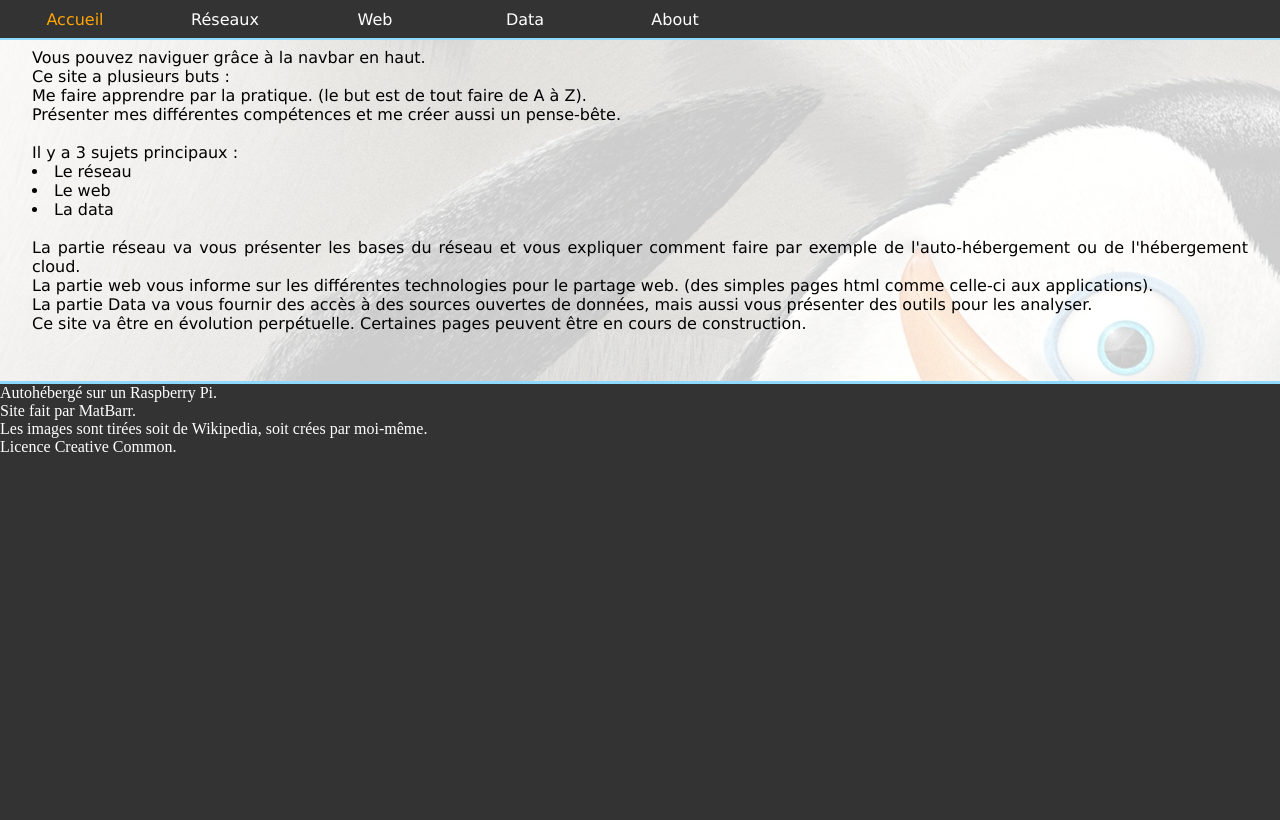
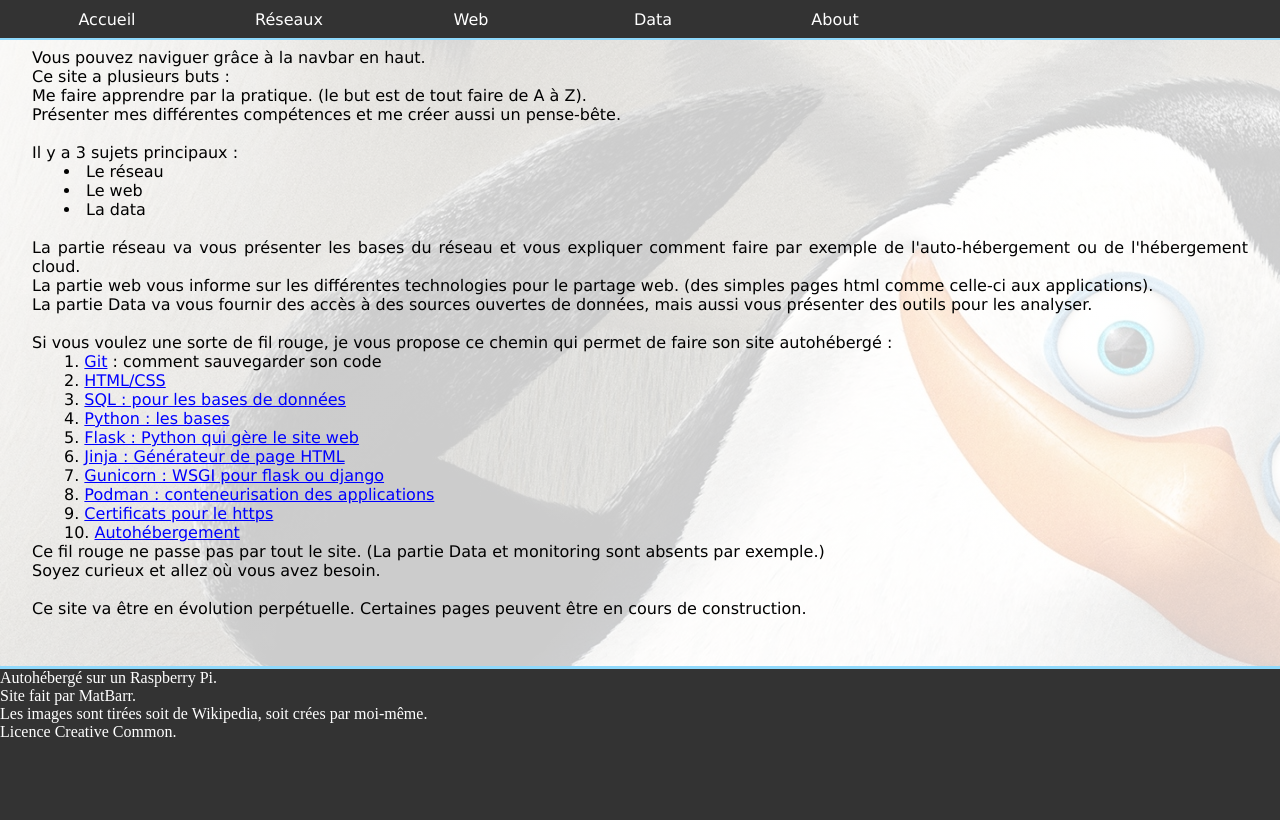
Before and after one commit to barrmath/piweb, a Flask app: page / in a window 1280 px wide. Shown: the top 820 px of the page. Before the commit the page ends 452 px from the top, so only its background shows below. Run offline with Flask 3, Linux system fonts and the light colour scheme; style sheets or scripts are compiled from the project's sources.

Commit message:
MAJ truc à faire + mis une marge sur les listes + ajout coordonnée sur about + commencez un fil rouge sur index.html

```diff
--- a/truc_a_faire.txt
+++ b/truc_a_faire.txt
@@ -1,9 +1,8 @@
 # contenue
-_ faire un dossier sur Git (la base en fait ) en cours
 _ colonne ressource sur le cotès
+_ kubernetes et Nginx
 # amelioration
 _ fil d arianne suivant precedent
 _ voir minikube dashboard
 _ mettre transparence sur certificat  et auto hebergement
-_ mettre coordonné dans about
 _ colorisation dans flask une image est rester la viré
--- a/web_app/static/scss/section/style_section.scss
+++ b/web_app/static/scss/section/style_section.scss
@@ -8,6 +8,10 @@ section{
     margin-top: 3rem;
     margin-left: 2rem;
     margin-right: 2rem;
+}
+
+li{
+    margin-left:2Rem;
 }
 
 .code{
--- a/web_app/templates/about.html
+++ b/web_app/templates/about.html
@@ -15,5 +15,8 @@
 <p>Pour information : Ce site est auto-hébergé sur un petit rasberry pi.</p>
 <br>
 <p>Vous trouverez de plus amples informations dans les pages réseaux si cela vous intéresse.</p>
+<p>Vous pouvez me contacter par mail :
+    <a href="mailto:mathieu.barrios@outlook.com?Subject=contact site internet barrmath.ovh&amp;body=Bonjour, je voudrais avoir plus d'informations au sujet de">
+        mathieu.barrios@outlook.com</a></p>
 
 {% endblock %}
--- a/web_app/templates/index.html
+++ b/web_app/templates/index.html
@@ -16,11 +16,25 @@
 </ul>
 <br>
 <p>La partie réseau va vous présenter les bases du réseau et vous expliquer comment faire par exemple de l'auto-hébergement ou de l'hébergement cloud.</p>
-<p></p>
 <p>La partie web vous informe sur les différentes technologies pour le partage web. (des simples pages html comme celle-ci aux applications).</p>
-<p></p>
 <p>La partie Data va vous fournir des accès à des sources ouvertes de données, mais aussi vous présenter des outils pour les analyser.</p>
-<p></p>
+<br>
+<p>Si vous voulez une sorte de fil rouge, je vous propose ce chemin qui permet de faire son site autohébergé : </p>
+<ol>
+    <li><a href={{ url_for('Git') }}>Git</a> : comment sauvegarder son code</li>
+    <li><a href={{ url_for('HTML') }} >HTML/CSS</a></li>
+    <li><a href={{ url_for('SQL') }} >SQL : pour les bases de données</a></li>
+    <li><a href={{ url_for('Python') }} >Python : les bases</a></li>
+    <li><a href={{ url_for('Flask') }} >Flask : Python qui gère le site web</a></li>
+    <li><a href={{ url_for('Jinja') }} >Jinja : Générateur de page HTML</a></li>
+    <li><a href={{ url_for('Gunicorn') }} >Gunicorn : WSGI pour flask ou django</a></li>
+    <li><a href={{ url_for('Podman') }} >Podman : conteneurisation des applications</a></li>
+    <li><a href={{ url_for('Certificat') }} >Certificats pour le https</a></li>
+    <li><a href={{ url_for('Autohébergement') }} >Autohébergement</a></li>
+</ol>
+<p>Ce fil rouge ne passe pas par tout le site. (La partie Data et monitoring sont absents par exemple.)</p>
+<p>Soyez curieux et allez où vous avez besoin.</p>
+<br>
 <p>Ce site va être en évolution perpétuelle. Certaines pages peuvent être en cours de construction.</p>
 
 {% endblock %}
```
